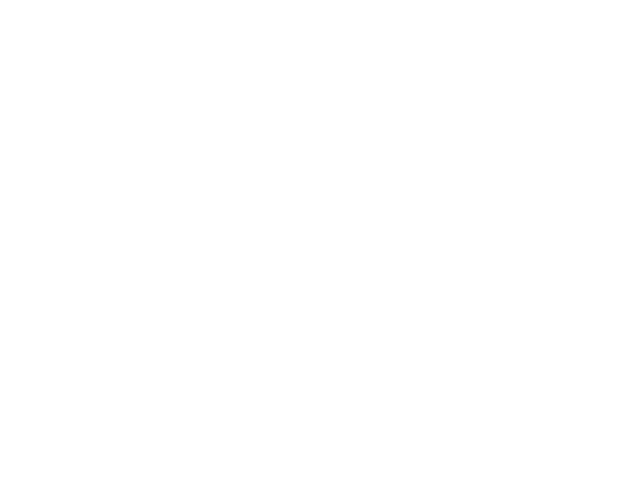
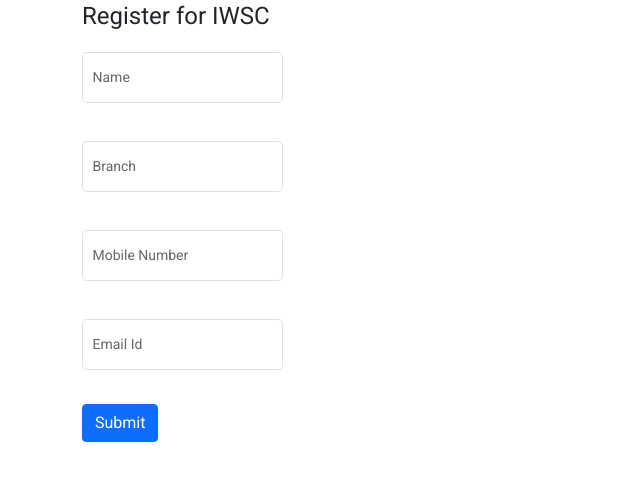
Before and after one commit to IWSCSRM/recruitments, an Angular app: page /apply in a window 1280 px wide. Before the commit this address led to /. Shown: the top 480 px of the page, without its empty margins (0-640 px from the left). Built offline with nearby package versions, Linux system fonts and the light colour scheme; no server answers.

Commit message:
submission form functionality added in registeration comp

```diff
--- a/src/app/app-routing.module.ts
+++ b/src/app/app-routing.module.ts
@@ -1,7 +1,11 @@
 import { NgModule } from '@angular/core';
 import { RouterModule, Routes } from '@angular/router';
+import { NewRegistrationComponent } from './new-registration/new-registration.component';
 
-const routes: Routes = [];
+const routes: Routes = [
+  {path: '', redirectTo: 'apply', pathMatch: 'full'},
+  {path: 'apply', component: NewRegistrationComponent}
+];
 
 @NgModule({
   imports: [RouterModule.forRoot(routes)],
--- a/src/app/app.module.ts
+++ b/src/app/app.module.ts
@@ -5,6 +5,8 @@ import { AppRoutingModule } from './app-routing.module';
 import { AppComponent } from './app.component';
 import { NewRegistrationComponent } from './new-registration/new-registration.component';
 import { BrowserAnimationsModule } from '@angular/platform-browser/animations';
+import { MaterialsModule } from './materials/materials.module';
+import { HttpClientModule } from '@angular/common/http';
 
 @NgModule({
   declarations: [
@@ -14,7 +16,9 @@ import { BrowserAnimationsModule } from '@angular/platform-browser/animations';
   imports: [
     BrowserModule,
     AppRoutingModule,
-    BrowserAnimationsModule
+    BrowserAnimationsModule,
+    MaterialsModule,
+    HttpClientModule
   ],
   providers: [],
   bootstrap: [AppComponent]
--- /dev/null
+++ b/src/app/applicant-service.service.ts
@@ -0,0 +1,21 @@
+import { HttpClient } from '@angular/common/http';
+import { Injectable } from '@angular/core';
+import { Observable } from 'rxjs';
+import { Applicants } from './applicants';
+
+@Injectable({
+  providedIn: 'root'
+})
+export class ApplicantServiceService {
+
+  private baseUrl = 'localhost';
+  constructor(private httpClient: HttpClient) { }
+
+  getDetails(): Observable<Applicants[]>{
+    return this.httpClient.get<Applicants[]>(`${this.baseUrl}`);
+  }
+  postDetails(applicant: Object) : Observable<Object>{
+    return this.httpClient.post<Object>(`${this.baseUrl}`, applicant);
+  }
+
+}
--- /dev/null
+++ b/src/app/applicants.ts
@@ -0,0 +1,7 @@
+export class Applicants {
+    id!: number;
+    name!: String;
+    branch!: String;
+    mobileNo!: String;
+    emailId!: String;
+}
--- a/src/app/materials/materials.module.ts
+++ b/src/app/materials/materials.module.ts
@@ -2,12 +2,14 @@ import { NgModule } from '@angular/core';
 import { CommonModule } from '@angular/common';
 import { FormsModule } from '@angular/forms';
 import {MatInputModule} from '@angular/material/input';
+import { MatFormFieldModule } from '@angular/material/form-field';
 
 
 const components = [
   CommonModule,
   FormsModule,
-  MatInputModule
+  MatInputModule,
+  MatFormFieldModule
 ]
 
 @NgModule({
--- a/src/app/new-registration/new-registration.component.html
+++ b/src/app/new-registration/new-registration.component.html
@@ -1 +1,35 @@
-<p>new-registration works!</p>
+<div class="container">
+    <h1>Register for IWSC</h1>
+    <form (ngSubmit)="onSubmit()">
+        <p>
+            <mat-form-field appearance="outline">
+              <mat-label>Name</mat-label>
+              <input matInput placeholder="Name"
+              [(ngModel)]="applicant.name" name="name">
+            </mat-form-field>
+          </p>
+          <p>
+            <mat-form-field appearance="outline">
+              <mat-label>Branch</mat-label>
+              <input matInput placeholder="Branch"
+              [(ngModel)]="applicant.branch" name="branch">
+            </mat-form-field>
+          </p>
+          <p>
+            <mat-form-field appearance="outline">
+              <mat-label>Mobile Number</mat-label>
+              <input matInput placeholder="Mobile Number"
+              [(ngModel)]="applicant.mobileNo" name="mobileNo">
+            </mat-form-field>
+          </p>
+          <p>
+            <mat-form-field appearance="outline">
+              <mat-label>Email Id</mat-label>
+              <input matInput placeholder="Email Id"
+              [(ngModel)]="applicant.emailId" name="emailId">
+            </mat-form-field>
+          </p>
+          <button type="button" type="submit" class="btn btn-primary">Submit</button>
+    </form>
+
+</div>
--- a/src/app/new-registration/new-registration.component.ts
+++ b/src/app/new-registration/new-registration.component.ts
@@ -1,4 +1,6 @@
 import { Component, OnInit } from '@angular/core';
+import { ApplicantServiceService } from '../applicant-service.service';
+import { Applicants } from '../applicants';
 
 @Component({
   selector: 'app-new-registration',
@@ -7,9 +9,23 @@ import { Component, OnInit } from '@angular/core';
 })
 export class NewRegistrationComponent implements OnInit {
 
-  constructor() { }
+  applicant : Applicants = new Applicants();
+  constructor(private applicantService : ApplicantServiceService) { }
 
   ngOnInit(): void {
+    this.postDetails();
+  }
+  postDetails(){
+    this.applicantService.postDetails(this.applicant).subscribe(data => {
+      console.log(data);
+
+    },
+    error => console.log(error));
+  }
+
+  onSubmit(){
+    console.log(this.applicant);
+    this.postDetails();
   }
 
 }
--- a/src/index.html
+++ b/src/index.html
@@ -9,8 +9,10 @@
   <link rel="preconnect" href="https://fonts.gstatic.com">
   <link href="https://fonts.googleapis.com/css2?family=Roboto:wght@300;400;500&display=swap" rel="stylesheet">
   <link href="https://fonts.googleapis.com/icon?family=Material+Icons" rel="stylesheet">
+  <link href="https://cdn.jsdelivr.net/npm/bootstrap@5.0.2/dist/css/bootstrap.min.css" rel="stylesheet" integrity="sha384-EVSTQN3/azprG1Anm3QDgpJLIm9Nao0Yz1ztcQTwFspd3yD65VohhpuuCOmLASjC" crossorigin="anonymous">
 </head>
 <body class="mat-typography">
   <app-root></app-root>
+  <script src="https://cdn.jsdelivr.net/npm/bootstrap@5.0.2/dist/js/bootstrap.bundle.min.js" integrity="sha384-MrcW6ZMFYlzcLA8Nl+NtUVF0sA7MsXsP1UyJoMp4YLEuNSfAP+JcXn/tWtIaxVXM" crossorigin="anonymous"></script>
 </body>
 </html>
```
Also changed, not shown: 2 other files (tests, documents, lock files or other folders).
